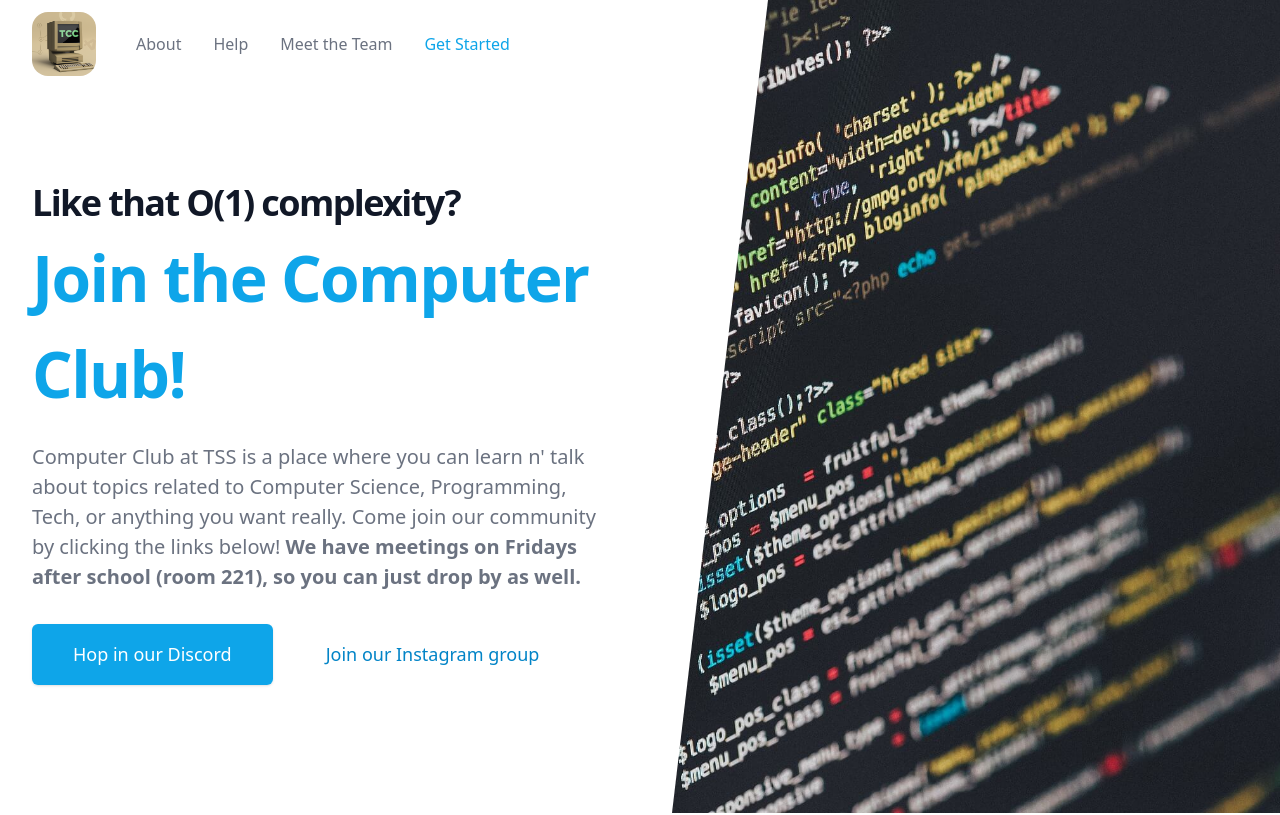
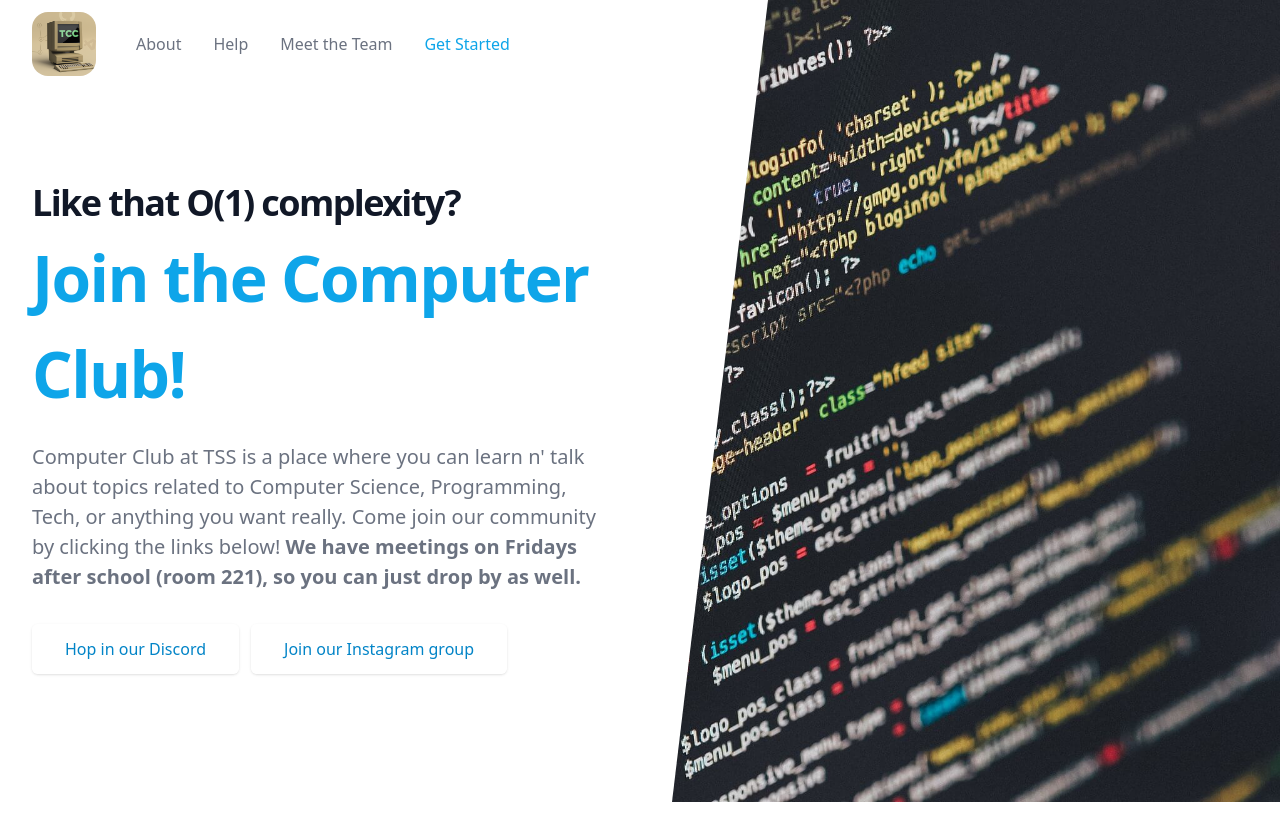
Before and after one commit to ThornhillSS/club-site, a Next.js app: page / in a window 1280 px wide. Shown: the top 815 px of the page. Built offline with nearby package versions, Linux system fonts and the light colour scheme.

Commit message:
Changed styles and added hover effect for discord and instagram group

```diff
--- a/src/components/Languages.tsx
+++ b/src/components/Languages.tsx
@@ -33,7 +33,7 @@ const Languages = () => {
                         {languagesList.map((feature) => (
                             <div key={feature.name} className={'relative'}>
                                 <dt>
-                                    <div className={'absolute flex items-center justify-center h-12 w-12 rounded-md bg-background text-tertiary border-primary border-4'}>
+                                    <div className={'absolute flex items-center justify-center h-12 w-12 rounded-md bg-background text-tertiary border-secondary border-4'}>
                                         <img className={'inline-block h-6 w-6 rounded-full'} src={feature.icon} alt={feature.name} />
                                     </div>
                                     <p className={'ml-16 text-lg leading-6 font-medium text-gray-900'}>
--- a/src/components/MainHero.tsx
+++ b/src/components/MainHero.tsx
@@ -42,13 +42,27 @@ const MainHero = () => {
 
                 <div className={'mt-5 sm:mt-8 sm:flex sm:justify-center lg:justify-start'}>
                     <div className={'rounded-md shadow'}>
-                        <a href={mainHero.primaryAction.href} className={'w-full flex items-center justify-center px-8 py-3 border border-transparent text-base font-medium rounded-md text-background bg-sky-500 hover:bg-sky-700 hover:text-gray-50 md:py-4 md:text-lg md:px-10 delay-75 transition'} target='_blank' rel='noreferrer'>
-                            {mainHero.primaryAction.text}
+                        <a
+                            href={mainHero.primaryAction.href}
+                            className="gradient-btn discord relative w-full flex items-center justify-center px-8 py-3 border border-transparent text-base font-medium rounded-md text-background md:text-sky-600 hover:text-background bg-background overflow-hidden transition duration-300 ease-in-out"
+                            target='_blank'
+                            rel='noreferrer'
+                        >
+                            <span className="relative z-10">
+                                {mainHero.primaryAction.text}
+                            </span>
                         </a>
                     </div>
-                    <div className={'mt-3 sm:mt-0 sm:ml-3'}>
-                        <a href={mainHero.secondaryAction.href} className={'w-full flex items-center justify-center px-8 py-3 border border-transparent text-base font-medium rounded-md border-primary text-sky-600 bg-background md:py-4 md:text-lg md:px-10 delay-75 transition'} target='_blank' rel='noreferrer'>
-                            {mainHero.secondaryAction.text}
+                    <div className={'rounded-md shadow mt-3 sm:mt-0 sm:ml-3'}>
+                        <a
+                            href={mainHero.secondaryAction.href}
+                            className="gradient-btn instagram relative w-full flex items-center justify-center px-8 py-3 border border-transparent text-base font-medium rounded-md text-background md:text-sky-600 hover:text-background bg-background overflow-hidden transition duration-300 ease-in-out"
+                            target='_blank'
+                            rel='noreferrer'
+                        >
+                            <span className="relative z-10">
+                                {mainHero.secondaryAction.text}
+                            </span>
                         </a>
                     </div>
                 </div>
--- a/src/data/data.json
+++ b/src/data/data.json
@@ -53,7 +53,7 @@
     "info": [
       {
         "title": "Practice for contests!",
-        "description": "Have you ever wanted to do well programming contests but don't know where to start? Have you ever wanted to win prizes for your epic programming skills? Visit our school's online judge to solve practice problems and participate in monthly contests!",
+        "description": "Have you ever wanted to do well in programming contests but don't know where to start? Have you ever wanted to win prizes for your epic programming skills? Visit our school's online judge to solve practice problems and participate in monthly contests!",
         "img": "/assets/about3.jpg"
       },
       {
--- a/src/styles/main.css
+++ b/src/styles/main.css
@@ -3,23 +3,62 @@
 @tailwind utilities;
 
 :root {
-    --color-primary: #ec4755;
-    --color-secondary: #a12c34;
+    --color-primary: #006699;
+    --color-secondary: #0099ff;
     --color-tertiary: #99a0a3;
+    --color-border: #1a2e35;
+    --color-background: #ffffff;
 }
 
 a {
-    @apply text-red-700;
+    @apply text-blue-700;
 }
 
 a:hover {
-    @apply border-b-2 border-red-700;
 }
 
 .content p {
     @apply my-6;
 }
 
+.gradient-btn {
+    position: relative;
+    overflow: hidden;
+}
+
+.gradient-btn::after {
+    content: '';
+    position: absolute;
+    top: 0;
+    left: 0;
+    right: 0;
+    bottom: 0;
+    background: red;
+    transform: scaleX(1);
+    /* Start with the gradient not visible */
+    transform-origin: left;
+    /* Ensure it scales from the left */
+    transition: transform 0.5s ease-out;
+}
+
+.gradient-btn.instagram::after {
+    background: linear-gradient(to right, #833ab4, #fd1d1d, #fcb045);
+}
+
+.gradient-btn.discord::after {
+    background: linear-gradient(to right, #5865F2, #404EED);
+}
+
+.gradient-btn:hover::after {
+    transform: scaleX(1);
+}
+
+@media (min-width: 641px) {
+    .gradient-btn::after {
+        transform: scaleX(0);
+    }
+}
+
 .content ul {
     @apply my-6;
 }
--- a/tailwind.config.js
+++ b/tailwind.config.js
@@ -16,16 +16,24 @@ module.exports = {
         },
         extend: {
             colors: {
-                primary: '#ec4755',
-                secondary: '#a12c34',
+                primary: '#006699',
+                secondary: '#0099ff',
                 tertiary: '#99a0a3',
                 border: '#1a2e35',
                 background: '#ffffff',
             },
-            animation: {
-                vote: 'vote 1s ease-in-out',
+            backgroundImage: {
+                'instagram-gradient': 'linear-gradient(to right, #833ab4, #fd1d1d, #fcb045)',
             },
             keyframes: {
+                'gradient-fade': {
+                    '0%': {
+                        backgroundSize: '0% 100%',
+                    },
+                    '100%': {
+                        backgroundSize: '100% 100%',
+                    },
+                },
                 vote: {
                     '0%, 100%': {
                         transform: 'rotate(0deg)',
@@ -38,8 +46,16 @@ module.exports = {
                     },
                 },
             },
+            animation: {
+                vote: 'vote 1s ease-in-out',
+                'gradient-fade': 'gradient-fade 1s ease-in-out',
+            },
         },
     },
-    variants: {},
+    variants: {
+        extend: {
+            backgroundImage: ['hover'],
+        },
+    },
     plugins: [],
 };
```
